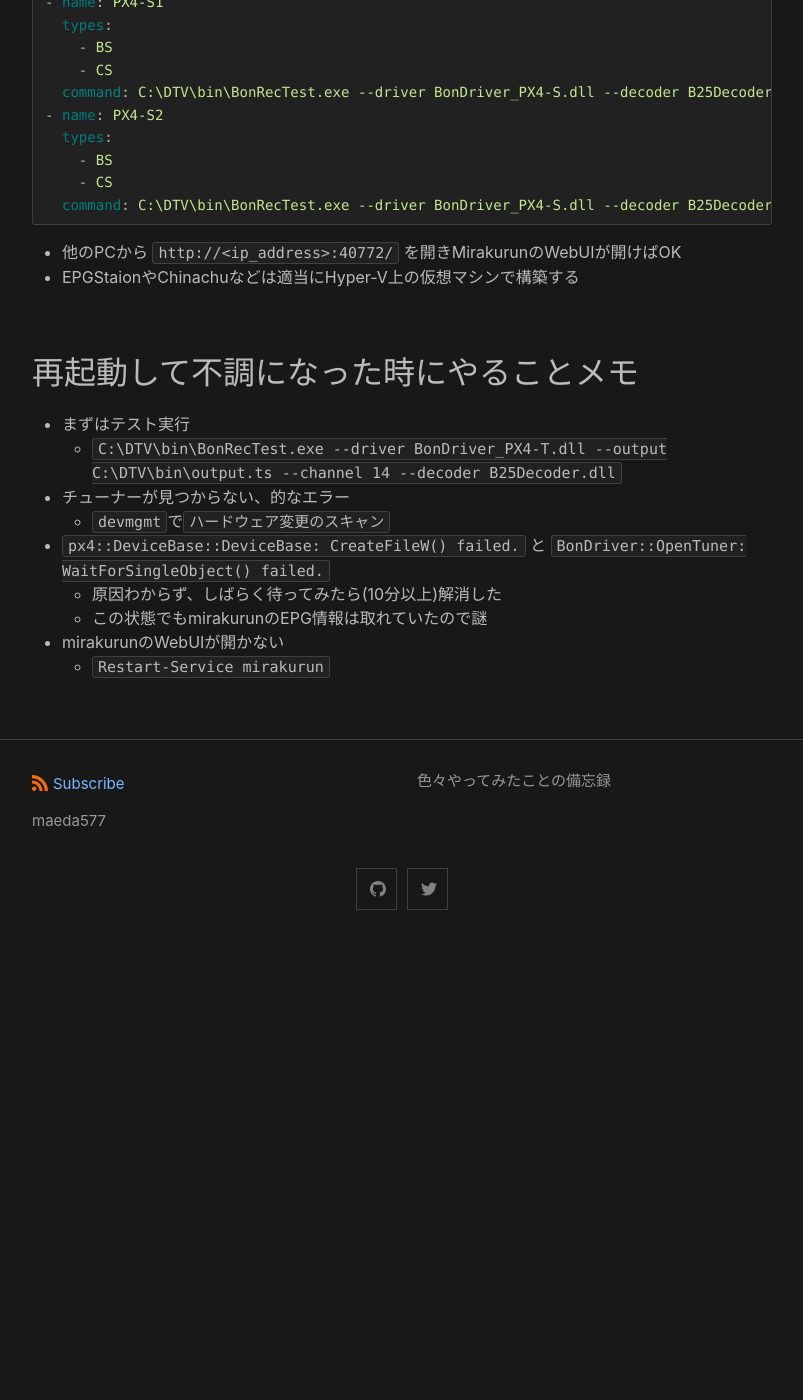
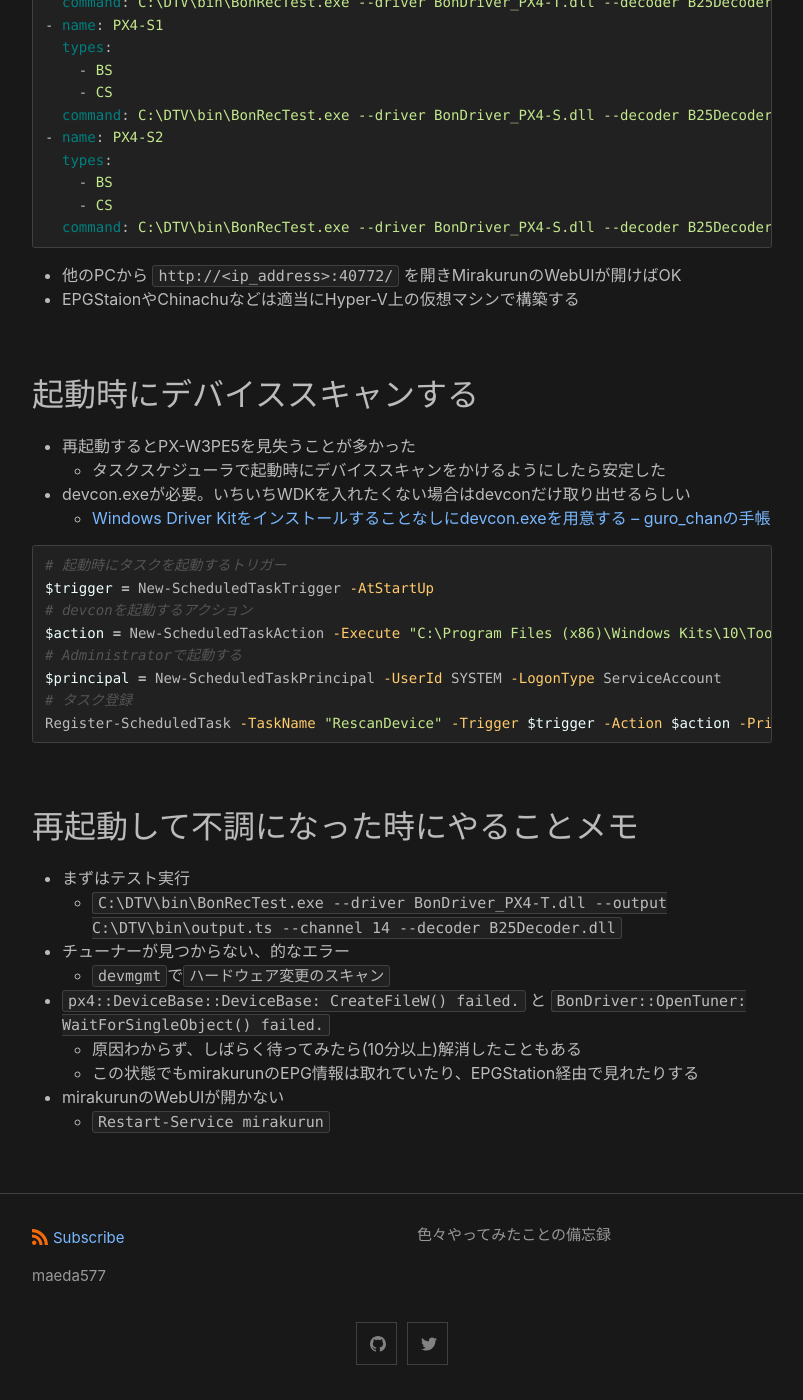
Before and after one commit to maeda577/maeda577.github.io, a Jekyll site: the page built from _posts/2021-07-18-hyperv-server-px4drv.md, in a window 1280 px wide and 1400 px high, scrolled down 5920 px. Shown: the whole window, without its empty margins (238-1041 px from the left). Built offline with Jekyll 4.4.1, drawn with Linux system fonts in a browser that asks for light colours; before the commit the page ends 6865 px from its top, so only the background shows below that; some of the changed text lies outside the part shown.

Commit message:
記事追記

````diff
--- a/_posts/2021-07-18-hyperv-server-px4drv.md
+++ b/_posts/2021-07-18-hyperv-server-px4drv.md
@@ -187,6 +187,7 @@ Copy-Item .\BonRecTest_v1.0.0\x64\BonRecTest.exe ..\bin\
 
 # テスト実行。10秒ぐらい待って何も出なければCtrl+cで止める
 # output.tsのファイルサイズが膨らんでいればOK
+# CreateFileW() failed.が出た場合、無視して進めてEPGStation経由なら動くかもしれない
 ..\bin\BonRecTest.exe --driver BonDriver_PX4-T.dll --output output.ts --channel 14 --decoder B25Decoder.dll
 ```
 
@@ -251,6 +252,24 @@ New-NetFirewallRule -Name Mirakurun-In-TCP -DisplayName "Mirakurun (TCP 受信)"
 * 他のPCから `http://<ip_address>:40772/` を開きMirakurunのWebUIが開けばOK
 * EPGStaionやChinachuなどは適当にHyper-V上の仮想マシンで構築する
 
+起動時にデバイススキャンする
+-------------------
+* 再起動するとPX-W3PE5を見失うことが多かった
+    * タスクスケジューラで起動時にデバイススキャンをかけるようにしたら安定した
+* devcon.exeが必要。いちいちWDKを入れたくない場合はdevconだけ取り出せるらしい
+    * [Windows Driver Kitをインストールすることなしにdevcon.exeを用意する – guro_chanの手帳](https://www7390uo.sakura.ne.jp/wordpress/archives/705)
+
+``` powershell
+# 起動時にタスクを起動するトリガー
+$trigger = New-ScheduledTaskTrigger -AtStartUp
+# devconを起動するアクション
+$action = New-ScheduledTaskAction -Execute "C:\Program Files (x86)\Windows Kits\10\Tools\x64\devcon.exe" -Argument "rescan"
+# Administratorで起動する
+$principal = New-ScheduledTaskPrincipal -UserId SYSTEM -LogonType ServiceAccount
+# タスク登録
+Register-ScheduledTask -TaskName "RescanDevice" -Trigger $trigger -Action $action -Principal $principal
+```
+
 再起動して不調になった時にやることメモ
 -------------------
 * まずはテスト実行
@@ -258,7 +277,7 @@ New-NetFirewallRule -Name Mirakurun-In-TCP -DisplayName "Mirakurun (TCP 受信)"
 * チューナーが見つからない、的なエラー
     * `devmgmt`で`ハードウェア変更のスキャン`
 * `px4::DeviceBase::DeviceBase: CreateFileW() failed.` と `BonDriver::OpenTuner: WaitForSingleObject() failed.`
-    * 原因わからず、しばらく待ってみたら(10分以上)解消した
-    * この状態でもmirakurunのEPG情報は取れていたので謎
+    * 原因わからず、しばらく待ってみたら(10分以上)解消したこともある
+    * この状態でもmirakurunのEPG情報は取れていたり、EPGStation経由で見れたりする
 * mirakurunのWebUIが開かない
     * `Restart-Service mirakurun`
````
